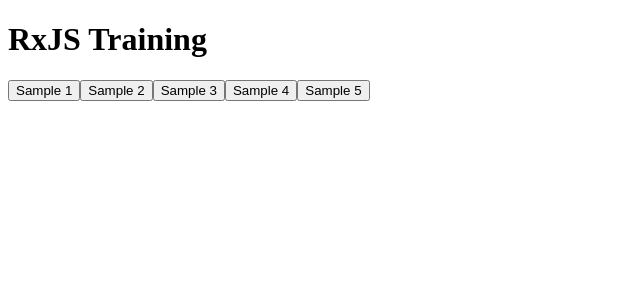
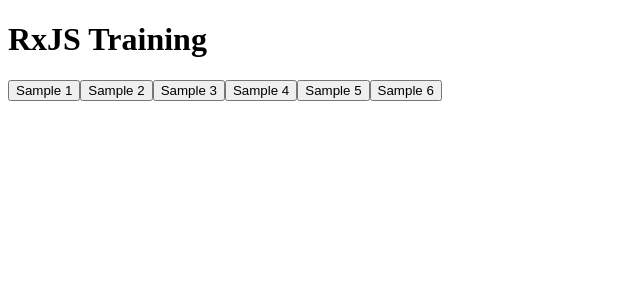
Before and after one commit to dev-sareno/rxjs-training, an Angular app: page / in a window 1280 px wide. Shown: the top 300 px of the page, without its empty margins (0-640 px from the left). Built offline with nearby package versions, Linux system fonts and the light colour scheme.

Commit message:
Add sample6

```diff
--- a/src/app/home/home.component.html
+++ b/src/app/home/home.component.html
@@ -4,4 +4,5 @@
   <button (click)="sample3()">Sample 3</button>
   <button (click)="sample4()">Sample 4</button>
   <button (click)="sample5()">Sample 5</button>
+  <button (click)="sample6()">Sample 6</button>
 </div>
--- a/src/app/home/home.component.ts
+++ b/src/app/home/home.component.ts
@@ -1,5 +1,5 @@
 import { Component, OnInit } from '@angular/core';
-import { concat, from, fromEvent, interval, Observable, of, scheduled } from 'rxjs';
+import { concat, from, fromEvent, iif, interval, Observable, of, range, scheduled, throwError, timer } from 'rxjs';
 import {
   catchError,
   concatAll,
@@ -93,4 +93,13 @@
       reduce((acc, one) => acc + one, 0),
     ).subscribe(x => console.log(x));
   }
+
+  sample6() {
+    // throwError('').subscribe(p => console.log(p));
+    // from(range(1, 5))
+    //   .subscribe(p => console.log(p));
+    // timer(1000).subscribe(p => console.log(p));
+    iif(() => false, of('Good'), of('Bad'))
+      .subscribe(x => console.log(x));
+  }
 }
```
